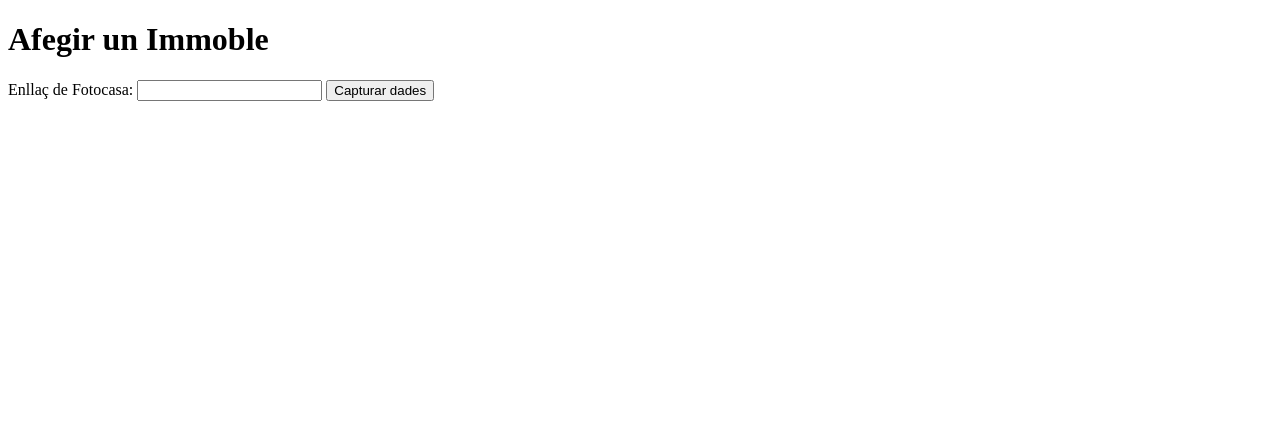
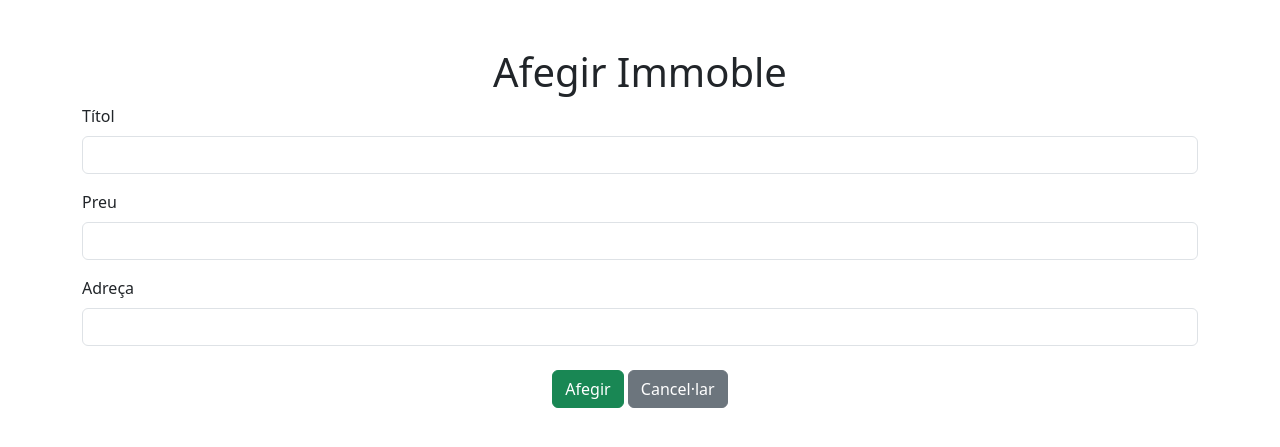
Before and after one commit to dsubira/BravaHaus, a Flask app: page /afegir in a window 1280 px wide. Shown: the top 447 px of the page. Run offline with Flask 3, Linux system fonts and the light colour scheme.

Commit message:
Update afegir_immoble.html

```diff
--- a/templates/afegir_immoble.html
+++ b/templates/afegir_immoble.html
@@ -1,16 +1,32 @@
 <!DOCTYPE html>
-<html lang="ca">
+<html lang="en">
 <head>
     <meta charset="UTF-8">
     <meta name="viewport" content="width=device-width, initial-scale=1.0">
     <title>Afegir Immoble</title>
+    <link rel="stylesheet" href="https://cdn.jsdelivr.net/npm/bootstrap@5.3.0-alpha1/dist/css/bootstrap.min.css">
 </head>
 <body>
-    <h1>Afegir un Immoble</h1>
-    <form method="POST" action="/afegir-immoble">
-        <label for="url">Enllaç de Fotocasa:</label>
-        <input type="url" id="url" name="url" required>
-        <button type="submit">Capturar dades</button>
-    </form>
+    <div class="container mt-5">
+        <h1 class="text-center">Afegir Immoble</h1>
+        <form method="POST" action="/afegir">
+            <div class="mb-3">
+                <label for="titol" class="form-label">Títol</label>
+                <input type="text" class="form-control" id="titol" name="titol" required>
+            </div>
+            <div class="mb-3">
+                <label for="preu" class="form-label">Preu</label>
+                <input type="number" class="form-control" id="preu" name="preu" required>
+            </div>
+            <div class="mb-3">
+                <label for="adreca" class="form-label">Adreça</label>
+                <input type="text" class="form-control" id="adreca" name="adreca" required>
+            </div>
+            <div class="text-center mt-4">
+                <button type="submit" class="btn btn-success">Afegir</button>
+                <a href="/" class="btn btn-secondary">Cancel·lar</a>
+            </div>
+        </form>
+    </div>
 </body>
 </html>
```
